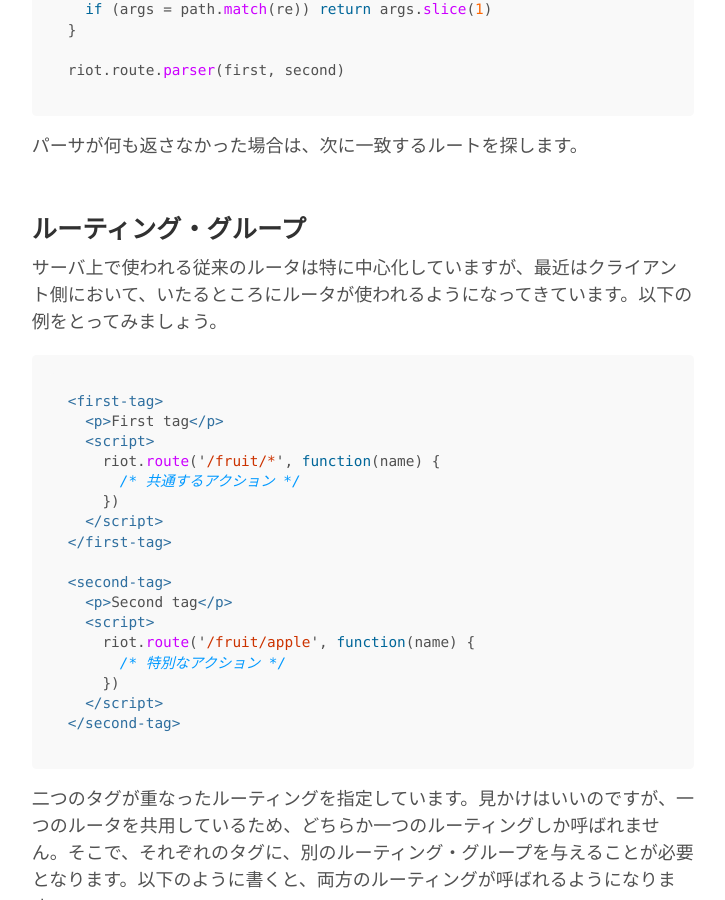
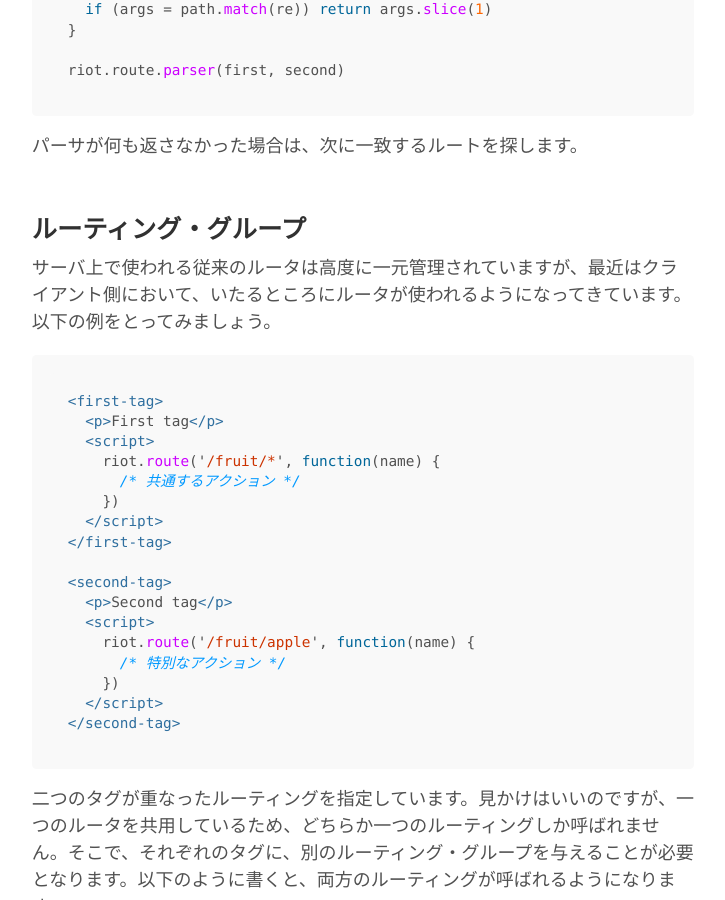
Before and after one commit to riot/riot.github.io, a Jekyll site: the page built from ja/api/route.md, in a window 1280 px wide and 900 px high, scrolled down 6741 px. Shown: the whole window, without its empty margins (277-1002 px from the left). Built offline with Jekyll 4.4.1, drawn with Linux system fonts in a browser that asks for light colours; nearby versions of some CDN libraries; Markdown is read by kramdown in place of the engine named in the settings.

Commit message:
improve translation of phrase

````diff
--- a/ja/api/route.md
+++ b/ja/api/route.md
@@ -264,7 +264,7 @@ riot.route.parser(first, second)
 
 ## ルーティング・グループ
 
-サーバ上で使われる従来のルータは特に中心化していますが、最近はクライアント側において、いたるところにルータが使われるようになってきています。以下の例をとってみましょう。
+サーバ上で使われる従来のルータは高度に一元管理されていますが、最近はクライアント側において、いたるところにルータが使われるようになってきています。以下の例をとってみましょう。
 
 ```html
 <first-tag>
````
